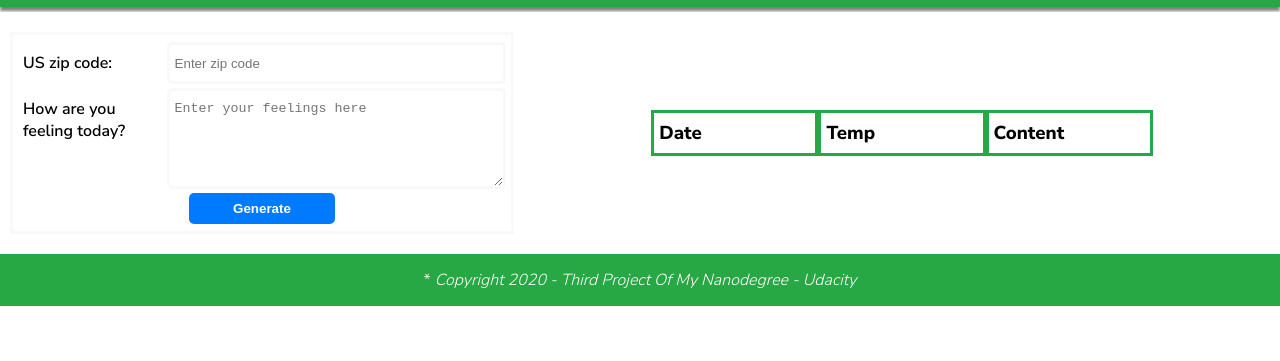
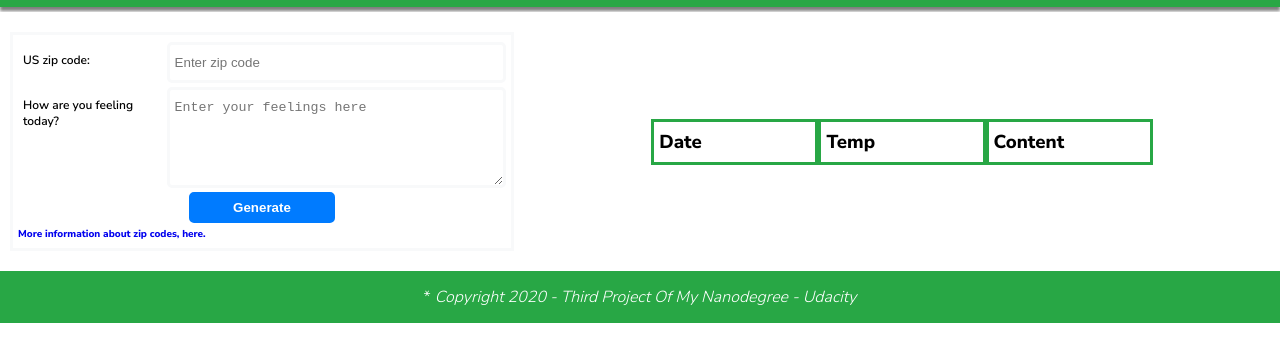
Before and after one commit to FlavioBravo/weather-journal-app, a website: page public/index.html in a window 1280 px wide. Shown: the part 45-406 px from the top of the page. Drawn offline with Linux system fonts and the light colour scheme; no server answers.

Commit message:
ft:add validation and info  addind form validation and information about zip code

```diff
--- a/public/css/styles.css
+++ b/public/css/styles.css
@@ -33,11 +33,15 @@
 }
 
 .text-base {
-  size: 16px;
+  font-size: 16px;
 }
 
 .text-medium {
-  size: 12px;
+  font-size: 12px;
+}
+
+.text-small {
+  font-size: 10px;
 }
 
 .bg-nav {
@@ -172,6 +176,11 @@ p::before {
   content: "*";
 }
 
+.info {
+  padding-top: 2px;
+  padding-bottom: 2px;
+}
+
 @media (max-width: 600px) {
   .bg-container {
     display: flex;
--- a/public/index.html
+++ b/public/index.html
@@ -50,6 +50,14 @@
                   <b>Generate</b>
                 </button>
               </div>
+              <label class="info text-small" for="information">
+                <a
+                  href="https://www.phaster.com/zip_code.html"
+                  target="_blank"
+                  rel="zip code information"
+                  ><b>More information about zip codes, here.</b></a
+                >
+              </label>
             </form>
           </div>
           <div class="bg-content nunito" id="entryHolder">
--- a/public/js/app.js
+++ b/public/js/app.js
@@ -80,6 +80,11 @@ const generateBtn = document.getElementById("generate");
 const generateMethod = (evt) => {
   const zipInput = getElementValueById("zip");
   const feelingsInput = getElementValueById("feelings");
+  if (zipInput === "" || feelingsInput === "") {
+    alert("all fields should be completed");
+    evt.preventDefault();
+    return;
+  }
   getOpenWeatherMap(zipInput).then((res) => {
     if (res.main) {
       const dataObject = {
```
